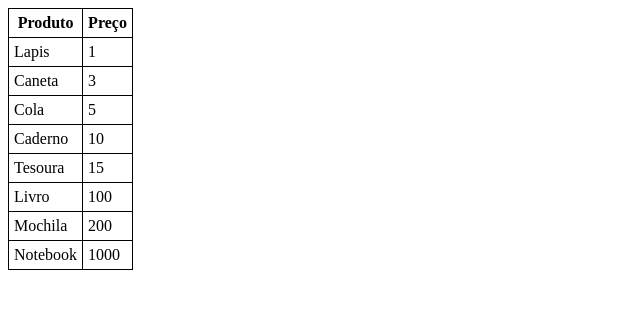
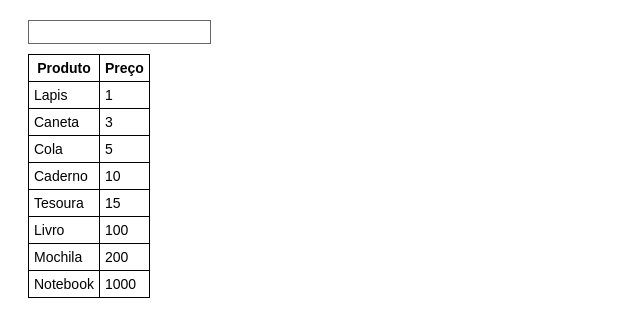
Before and after one commit to eduresende/vue-cart-sample, a Vue app: page / in a window 1280 px wide. Shown: the top 336 px of the page, without its empty margins (0-640 px from the left). Built offline with nearby package versions, Linux system fonts and the light colour scheme.

Commit message:
Filtering products

```diff
--- a/src/App.vue
+++ b/src/App.vue
@@ -1,17 +1,22 @@
 <template>
   <div id='app'>
-    <ProductList :products='allProducts' />
+    <SearchBar @termChange='termChange' />
+    <ProductList :products='products' />
   </div>
 </template>
 
 <script>
+  import lodash from 'lodash';
+
   import ProductList from './components/ProductList';
+  import SearchBar from './components/SearchBar'
 
   export default {
     name: 'App',
 
     components: {
-      ProductList
+      ProductList,
+      SearchBar
     },
 
     data() {
@@ -25,8 +30,43 @@
           { id: 6, title: 'Livro', price: 100, },
           { id: 7, title: 'Mochila', price: 200, },
           { id: 8, title: 'Notebook', price: 1000 },
-        ]
+        ],
+
+        term: '',
+      }
+    },
+
+    methods: {
+      termChange: function(term) {
+        this.term = term;
+      }
+    },
+
+    computed: {
+      products() {
+        if (!this.term) {
+          return this.allProducts;
+        } else {
+          var selected = [];
+          const termRegex = new RegExp(this.term, 'i');
+
+          lodash.forEach(this.allProducts, (product) => {
+            if (product.title.match(termRegex)) {
+              selected.push(product);
+            }
+          });
+
+          return selected;
+        }
       }
     }
   }
 </script>
+
+<style scoped>
+  #app {
+    margin: 20px;
+    font-family: sans-serif;
+    font-size: 14px;
+  }
+</style>
--- a/src/components/ProductList.vue
+++ b/src/components/ProductList.vue
@@ -1,5 +1,4 @@
 <template>
-  <div>
   <table>
     <thead>
       <th>Produto</th>
@@ -13,7 +12,6 @@
       />
     </tbody>
   </table>
-    </div>
 </template>
 
 <script>
--- /dev/null
+++ b/src/components/SearchBar.vue
@@ -0,0 +1,23 @@
+<template>
+  <input @input="onInput">
+</template>
+
+<script>
+  export default {
+    name: 'SearchBar',
+
+    methods: {
+      onInput: function (event) {
+        this.$emit('termChange', event.target.value);
+      }
+    }
+  };
+</script>
+
+<style scoped>
+  input {
+    border: 1px solid #666;
+    margin-bottom: 10px;
+    height: 20px;
+  }
+</style>
```
Lines whose indentation alone changed are shown as unchanged.
